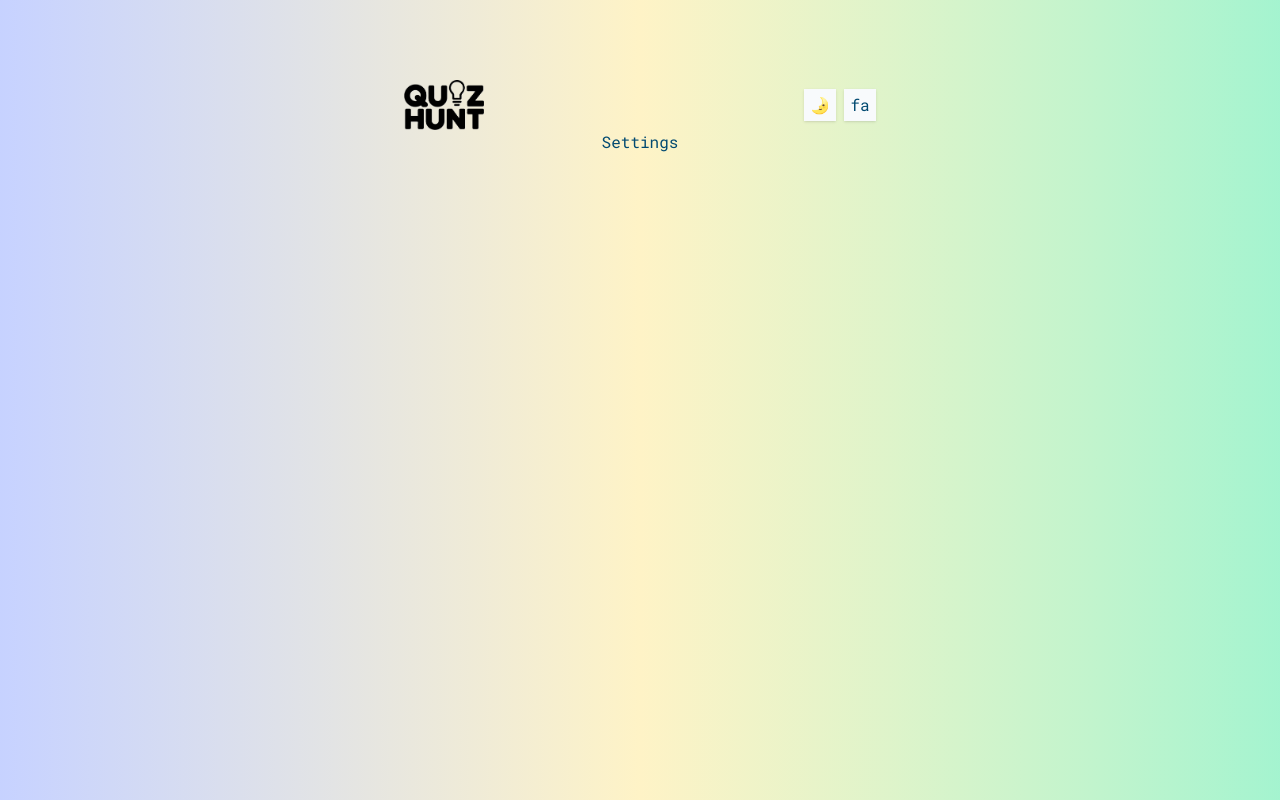
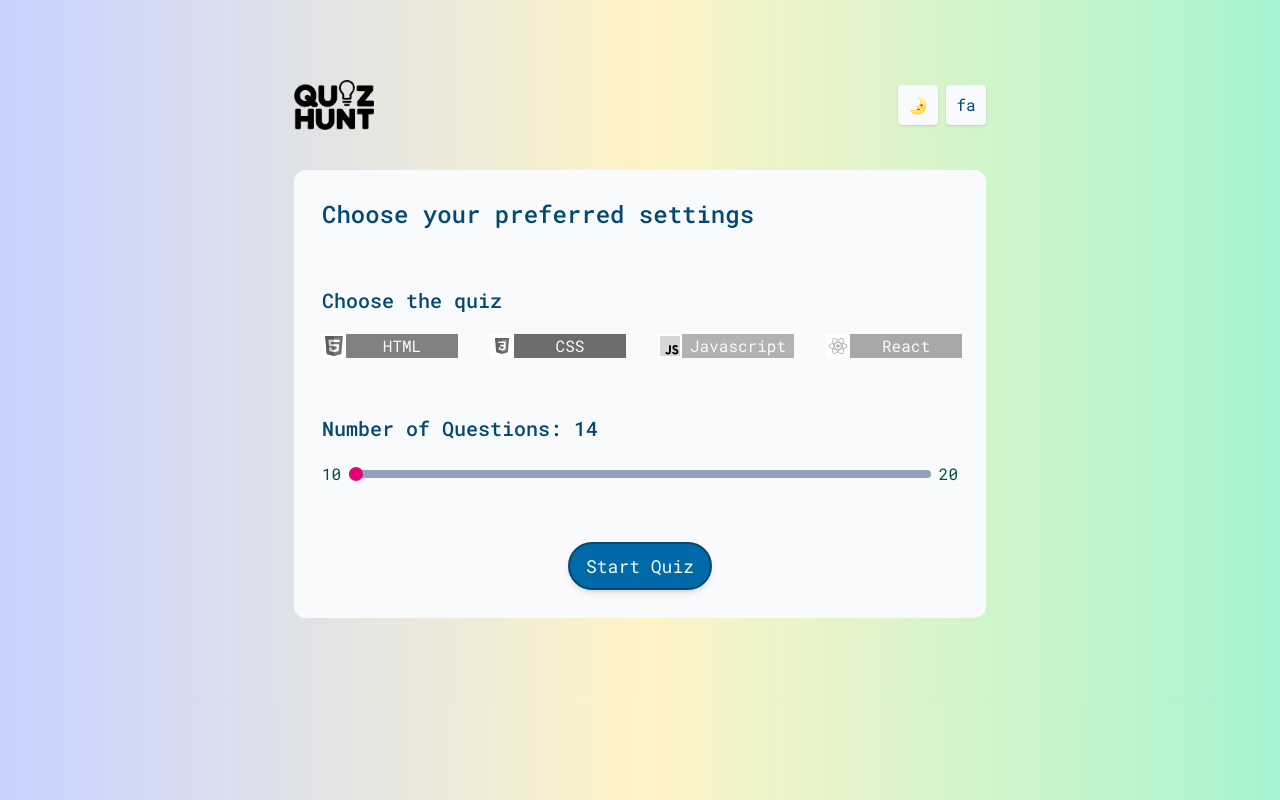
Before and after one commit to nomaan-07/QuizHunt, a React (Vite) app: page /app/settings in a window 1280 px wide. Built offline with nearby package versions, Linux system fonts and the light colour scheme.

Commit message:
feat: settings page ui

```diff
--- a/src/data/translations.js
+++ b/src/data/translations.js
@@ -3,6 +3,19 @@ export const translations = {
     homepage: {
       heading: "Welcome to Quiz Hunt!",
       title: "Test your knowledge with our fun and challenging quizzes!😉",
+    },
+
+    settings: {
+      title: "Choose your preferred settings",
+      quizTypeTitle: "Choose the quiz",
+      quizNumberTitle: "Number of Questions:",
+    },
+
+    quizTypes: {
+      html: "HTML",
+      css: "CSS",
+      javascript: "Javascript",
+      react: "React",
     },
 
     theme: {
@@ -14,6 +27,7 @@ export const translations = {
       letsGo: "Let's Go",
       changeLanguage: "Change to Persian",
       language: "fa",
+      startQuiz: "Start Quiz",
     },
   },
 
@@ -23,6 +37,18 @@ export const translations = {
       title: "دانش خودتو با سوالات سرگرم کننده و چالش برانگیز ما بسنج! 😉",
     },
 
+    settings: {
+      title: "تنظیمات دلخواهتو انتخاب کن",
+      quizTypeTitle: "آزمون رو انتخاب کن",
+      quizNumberTitle: "تعداد سوالات:",
+    },
+
+    quizTypes: {
+      html: "اچ‌تی‌ام‌ال",
+      css: "سی‌اس‌اس",
+      javascript: "جاوا‌اسکریپت",
+      react: "ری‌اکت",
+    },
     theme: {
       dark: "تم تیره 🌛",
       light: "تم روشن 🌞",
@@ -32,6 +58,7 @@ export const translations = {
       letsGo: "بزن بریم",
       changeLanguage: "تغییر به انگلیسی",
       language: "en",
+      startQuiz: "شروع آزمون",
     },
   },
 };
--- /dev/null
+++ b/src/features/settings/LanguageOption.jsx
@@ -0,0 +1,25 @@
+import { useTranslation } from "../../hooks/useTranslation";
+import Icon from "../../ui/Icon";
+import Text from "../../ui/Text";
+
+function LanguageOption({ quiz }) {
+  const { id, name, icon, color } = quiz;
+
+  return (
+    <button
+      className={`flex w-fit items-center grayscale transition-all md:cursor-pointer md:hover:grayscale-25`}
+    >
+      <div className="flex size-6 items-center justify-center bg-white dark:bg-slate-200">
+        <Icon className="size-5" icon={icon} />
+      </div>
+      <Text
+        size="small"
+        className={`w-28 text-center text-slate-50 dark:text-slate-50 ${color}`}
+      >
+        {useTranslation(`quizTypes.${name}`)}
+      </Text>
+    </button>
+  );
+}
+
+export default LanguageOption;
--- /dev/null
+++ b/src/features/settings/QuestionNumberSelector.jsx
@@ -0,0 +1,21 @@
+import { useTranslation } from "../../hooks/useTranslation";
+import Heading from "../../ui/Heading";
+import Text from "../../ui/Text";
+import QuestionNumberSlider from "./QuestionNumberSlider";
+
+function QuestionNumberSelector() {
+  return (
+    <div>
+      <Heading type="h3">
+        {useTranslation("settings.quizNumberTitle")} <span>14</span>
+      </Heading>
+      <div className="mt-5 flex items-center gap-2">
+        <Text size="small">10</Text>
+        <QuestionNumberSlider />
+        <Text size="small">20</Text>
+      </div>
+    </div>
+  );
+}
+
+export default QuestionNumberSelector;
--- /dev/null
+++ b/src/features/settings/QuestionNumberSlider.jsx
@@ -0,0 +1,19 @@
+import { useState } from "react";
+
+function QuestionNumberSlider() {
+  const [value, setValue] = useState(10);
+  return (
+    <>
+      <input
+        type="range"
+        min={10}
+        max={20}
+        value={value}
+        onChange={(e) => setValue(e.target.value)}
+        className="range-input h-2 w-full cursor-pointer appearance-none rounded-lg bg-slate-400"
+      ></input>
+    </>
+  );
+}
+
+export default QuestionNumberSlider;
--- /dev/null
+++ b/src/features/settings/QuizTypeSelector.jsx
@@ -0,0 +1,47 @@
+import LanguageOption from "./LanguageOption";
+import Heading from "../../ui/Heading";
+import { useTranslation } from "../../hooks/useTranslation";
+
+const quizTypes = [
+  {
+    id: 1,
+    name: "html",
+    icon: "html",
+    color: "bg-orange-500",
+  },
+
+  {
+    id: 2,
+    name: "css",
+    icon: "css",
+    color: "bg-sky-600",
+  },
+
+  {
+    id: 3,
+    name: "javascript",
+    icon: "js",
+    color: "bg-yellow-500",
+  },
+  {
+    id: 4,
+    name: "react",
+    icon: "react",
+    color: "bg-cyan-400",
+  },
+];
+
+function QuizTypeSelector() {
+  return (
+    <div>
+      <Heading type="h3">{useTranslation("settings.quizTypeTitle")}</Heading>
+      <div className="mt-5 flex gap-8">
+        {quizTypes.map((quiz) => (
+          <LanguageOption quiz={quiz} key={quiz.id} />
+        ))}
+      </div>
+    </div>
+  );
+}
+
+export default QuizTypeSelector;
--- a/src/pages/Settings.jsx
+++ b/src/pages/Settings.jsx
@@ -1,5 +1,21 @@
-function Settings() {
-  return <div>Settings</div>;
+import Heading from "../ui/Heading";
+import Button from "../ui/Button";
+import QuizTypeSelector from "../features/settings/QuizTypeSelector";
+import QuestionNumberSelector from "../features/settings/QuestionNumberSelector";
+
+import { useTranslation } from "../hooks/useTranslation";
+
+function Setting() {
+  return (
+    <div className="space-y-14">
+      <Heading type="h2">{useTranslation("settings.title")}</Heading>
+      <QuizTypeSelector />
+      <QuestionNumberSelector />
+      <Button className="mx-auto" to="/app/quiz">
+        {useTranslation("common.startQuiz")}
+      </Button>
+    </div>
+  );
 }
 
-export default Settings;
+export default Setting;
--- a/src/styles/index.css
+++ b/src/styles/index.css
@@ -16,3 +16,17 @@
   align-items: center;
   justify-content: center;
 }
+
+@utility range-input {
+  &:focus {
+    outline: none;
+  }
+
+  &[type="range"]::-webkit-slider-thumb {
+    @apply size-3.5 cursor-pointer appearance-none rounded-full bg-pink-600;
+  }
+
+  &[type="range"]:focus::-webkit-slider-thumb {
+    @apply size-3 outline outline-offset-1 outline-pink-600;
+  }
+}
--- a/src/ui/AppLayout.jsx
+++ b/src/ui/AppLayout.jsx
@@ -3,9 +3,11 @@ import Header from "./Header";
 
 function AppLayout() {
   return (
-    <div className="container my-20">
+    <div className="container my-20 w-178">
       <Header />
-      <Outlet />
+      <div className="mt-10 w-full rounded-xl bg-slate-50 p-7 dark:bg-cyan-900">
+        <Outlet />
+      </div>
     </div>
   );
 }
--- a/src/ui/Button.jsx
+++ b/src/ui/Button.jsx
@@ -1,7 +1,7 @@
 import { Link } from "react-router";
 
 const baseStyles =
-  "inline-block transition-all md:cursor-pointer rounded-full border-2 shadow-md dark:shadow-slate-700 md:hover:translate-y-px md:hover:shadow-none";
+  "block transition-all md:cursor-pointer rounded-full border-2 shadow-md dark:shadow-slate-700 md:hover:translate-y-px md:hover:shadow-none max-w-fit";
 
 const variations = {
   primary:
@@ -10,7 +10,7 @@ const variations = {
     "border-pink-900 bg-pink-700 text-pink-50 md:hover:bg-pink-800 dark:border-pink-500 dark:bg-pink-600 dark:text-pink-100 dark:md:hover:bg-pink-500",
   dark: "border-slate-900 bg-slate-700 text-slate-50 md:hover:bg-slate-800 dark:border-slate-500 dark:bg-slate-600 dark:text-slate-100 dark:md:hover:bg-slate-500",
   header:
-    "flex items-center justify-center size-8 transition-all md:cursor-pointer shadow border-slate-200 bg-slate-50 md:hover:bg-slate-100 dark:border-slate-500 dark:bg-slate-500 dark:text-slate-50 dark:md:hover:bg-slate-400",
+    "flex items-center justify-center size-10 transition-all md:cursor-pointer shadow border-slate-200 bg-slate-50 md:hover:bg-slate-100 dark:border-slate-500 dark:bg-slate-500 dark:text-slate-50 dark:md:hover:bg-slate-400 rounded-sm",
 };
 
 const sizes = {
@@ -24,11 +24,12 @@ function Button({
   variation = "primary",
   size = "large",
   onClick,
+  className = "",
 }) {
   const styles =
     variation === "header"
-      ? variations[variation]
-      : `${baseStyles} ${variations[variation]} ${sizes[size]}`;
+      ? `${variations[variation]} ${className}`
+      : `${baseStyles} ${variations[variation]} ${sizes[size]} ${className}`;
 
   if (to)
     return (
--- a/src/ui/Header.jsx
+++ b/src/ui/Header.jsx
@@ -5,13 +5,13 @@ import Logo from "./Logo";
 
 function Header() {
   return (
-    <div className="flex items-center justify-between gap-40 md:gap-80">
+    <header className="flex w-full items-center justify-between">
       <Logo size="small" />
       <div className="flex items-center gap-2">
         <DarkModeToggle variation="header" />
         <LanguageSwitch variation="header" />
       </div>
-    </div>
+    </header>
   );
 }
 
--- /dev/null
+++ b/src/ui/Icon.jsx
@@ -0,0 +1,9 @@
+function Icon({ className = "", icon }) {
+  return (
+    <svg className={className}>
+      <use href={`/sprite.svg#${icon}`}></use>
+    </svg>
+  );
+}
+
+export default Icon;
--- a/src/ui/Text.jsx
+++ b/src/ui/Text.jsx
@@ -4,8 +4,8 @@ const sizes = {
   small: "",
 };
 
-function Text({ children, size = "large" }) {
-  const styles = `text-emerald-900 dark:text-emerald-200 ${sizes[size]}`;
+function Text({ children, size = "large", className = "" }) {
+  const styles = `${sizes[size]} ${className} text-emerald-900 dark:text-rose-100`;
 
   return <p className={styles}>{children}</p>;
 }
```
Also changed, not shown: public/sprite.svg (added).
